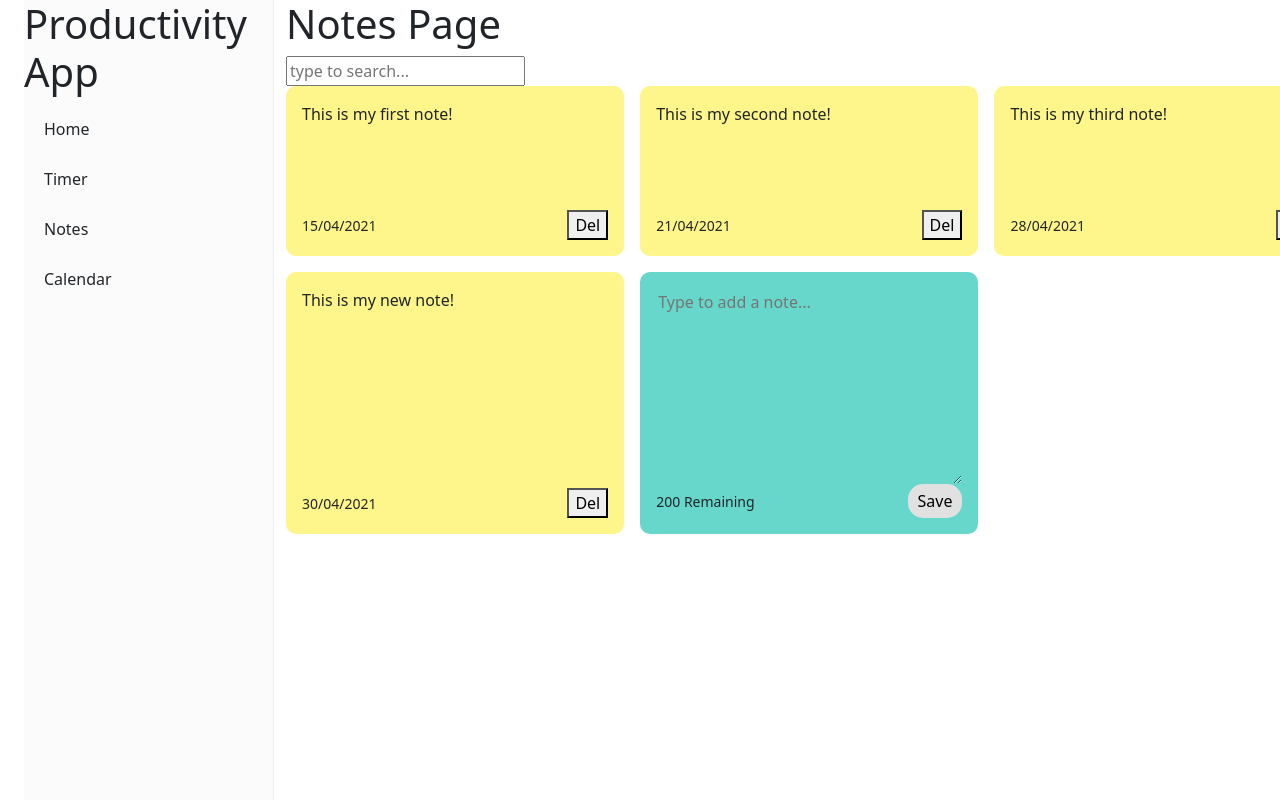
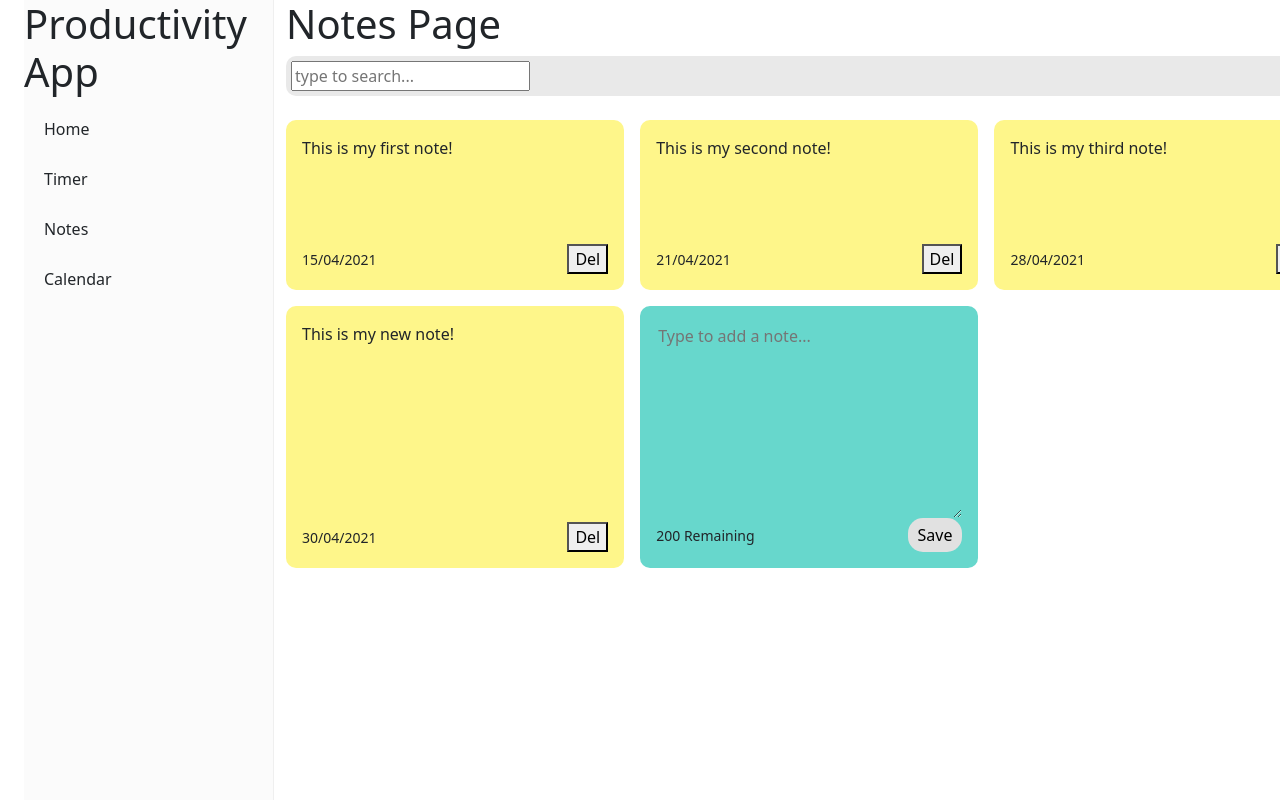
Before and after one commit to dsciocan/TimeWise, a React (Vite) app: page /notes in a window 1280 px wide. Shown: the top 800 px of the page. Built offline with nearby package versions, Linux system fonts and the light colour scheme.

Commit message:
more css classes added

```diff
--- a/src/components/Notes/Notes.css
+++ b/src/components/Notes/Notes.css
@@ -46,3 +46,12 @@ textarea:focus {
   align-items: center;
   justify-content: space-between;
 }
+
+.search {
+  display: flex;
+  align-items: center;
+  background-color: rgb(233, 233, 233);
+  border-radius: 10px;
+  padding: 5px;
+  margin-bottom: 1.5em;
+}
```
